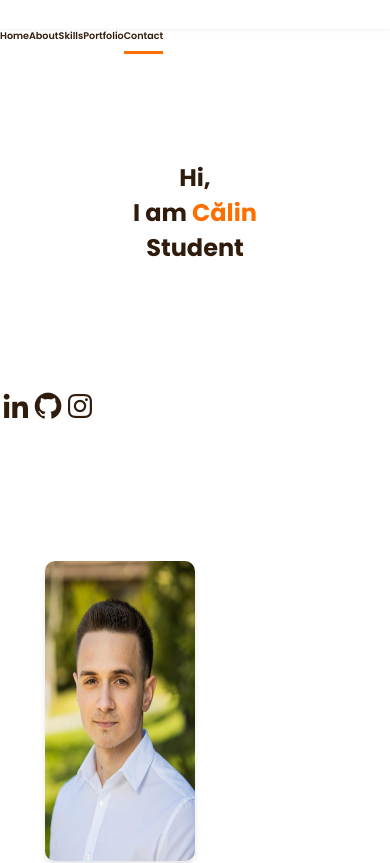
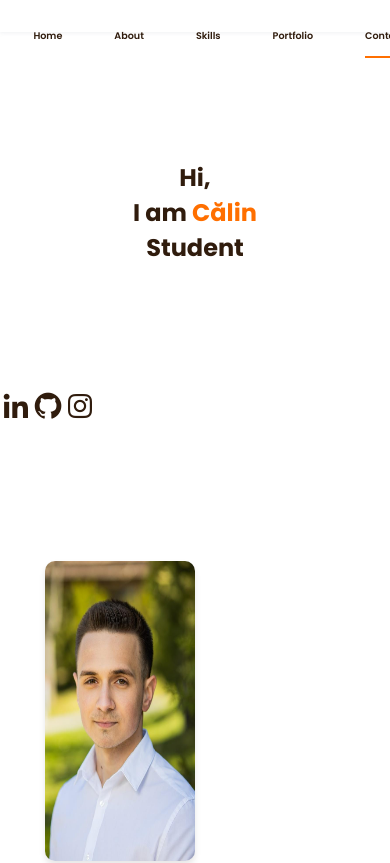
Before and after one commit to StroiaCalin/Resume4, a React (Vite) app: page / in a window 390 px wide. Shown: the top 863 px of the page. Built offline with nearby package versions, Linux system fonts and the light colour scheme.

Commit message:
thirty-one

```diff
--- a/public/styles.css
+++ b/public/styles.css
@@ -459,43 +459,61 @@ img {
 
 @media (max-width: 393px) {
   .nav {
-    padding: 0; /* Eliminăm padding-ul din nav */
+    padding: 0 1px; /* Reducem la minimum padding-ul lateral pentru mai mult spațiu */
+    display: flex;
+    justify-content: center; /* Centrăm elementele pe orizontală */
+    align-items: center;
   }
 
   .nav__list {
     display: flex;
-    justify-content: center; /* Centrăm elementele */
+    justify-content: center; /* Asigură că elementele sunt centrate și distribuite corect */
     align-items: center;
     width: 100%;
-    margin: 0; /* Eliminăm orice margin implicit */
-    padding: 0; /* Eliminăm orice padding implicit */
+    padding: 0;
   }
 
   .nav__item {
-    flex-grow: 1; /* Fiecare element crește pentru a umple spațiul disponibil */
-    margin: 0; /* Eliminăm marginile pentru a evita spațiul între elemente */
-    padding: 0; /* Eliminăm padding-ul pentru a maximiza spațiul disponibil */
+    flex-grow: 1;
+    text-align: center;
+    padding: 5px 2px; /* Ajustăm padding-ul pentru a crește accesibilitatea */
   }
 
   .nav__link {
-    font-size: 0.6rem; /* Ajustăm dimensiunea fontului pentru a se potrivi */
+    font-size: 0.6rem; /* Ajustăm dimensiunea fontului */
+    padding: 5px 0; /* Adăugăm padding vertical pentru a facilita interacțiunea */
     display: block;
-    width: 100%; /* Asigurăm că link-ul ocupă întreaga lățime a elementului */
-    padding: 10px 0; /* Adăugăm padding vertical pentru a facilita interacțiunea */
+    width: 100%; /* Link-ul va ocupa întreaga lățime disponibilă a elementului */
+  }
+
+  .nav__link::after {
+    content: "";
+    display: block;
+    height: 2px; /* Reducem înălțimea barului indicator pentru selecție */
+    background-color: var(--first-color); /* Menținem culoarea pentru consistență */
+    width: 100%; /* Asigură că barul indicator va acoperi întreaga lățime a link-ului */
+    position: absolute;
+    bottom: 0;
+    left: 0;
+    transform: scaleX(0);
+    transition: transform 0.3s ease-in-out;
+  }
+
+  .nav__link:hover::after, .nav__link.active-link::after {
+    transform: scaleX(1);
   }
 
   .nav__toggle {
     font-size: 0.9rem;
+    padding: 0 0; /* Ajustăm padding-ul pentru a nu ocupa prea mult spațiu */
     position: absolute;
-    right: 0; /* Plasăm toggle-ul exact în colțul din dreapta */
+    right: 20px; /* Asigurăm că toggle-ul este plasat corespunzător la marginea dreaptă */
     top: 50%;
     transform: translateY(-50%);
-    padding: 10px 0; /* Minimal padding pentru ușurința utilizării */
-    margin: 0; /* Eliminăm marginile */
   }
 
   .l-header {
-    height: 1.8rem; /* Menținem înălțimea redusă a header-ului */
+    height: 2rem; /* Continuăm să menținem header-ul compact */
   }
 
   .home__title {
```
